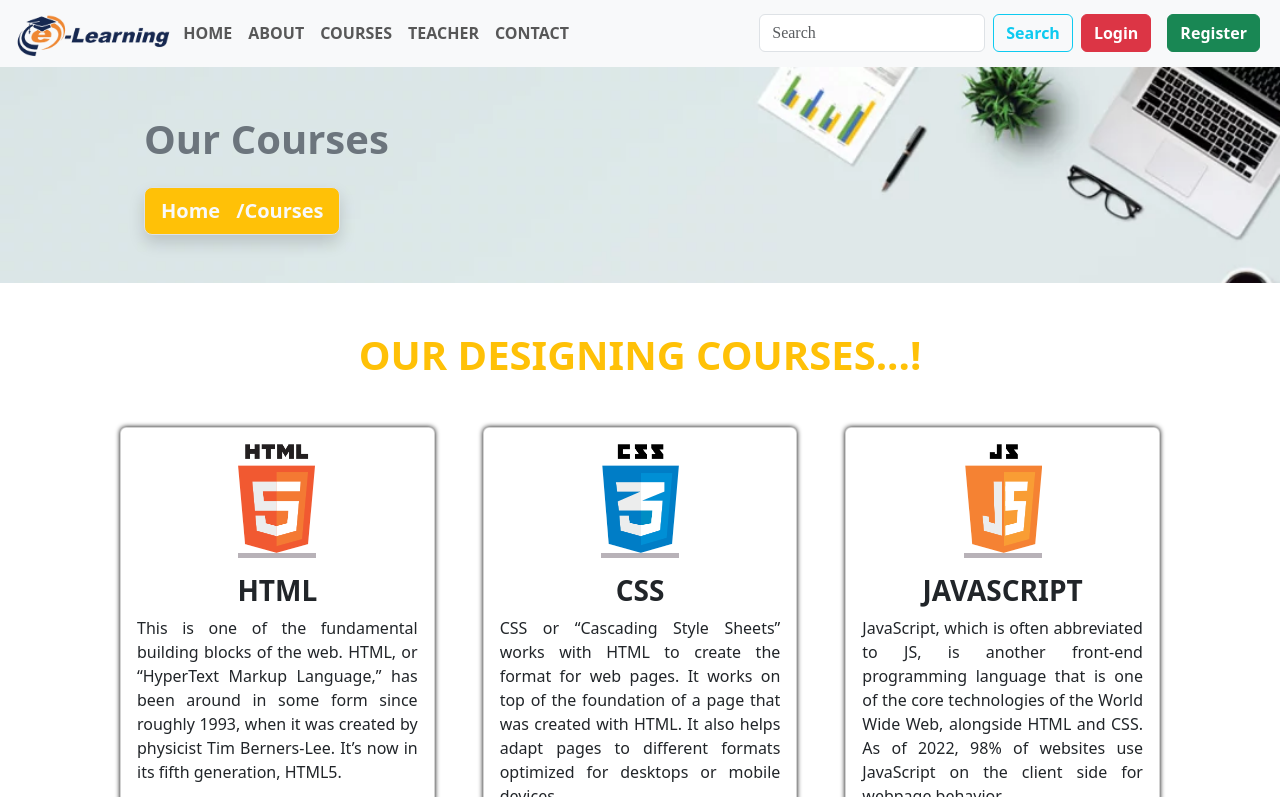
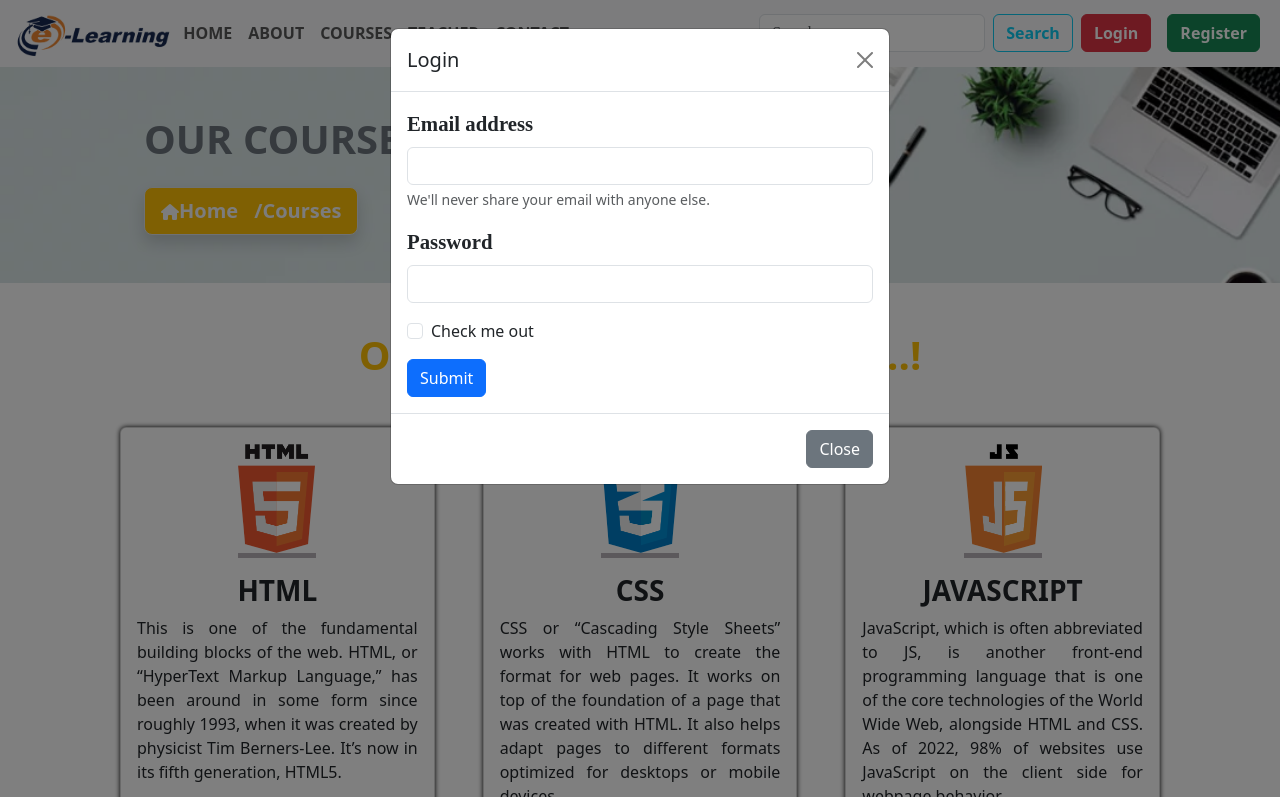
Before and after one commit to NishaGJadhav/E-learning, a plain HTML site: page CoursesBS.html in a window 1280 px wide. Both pictures are taken after a click on the button "Login". Shown: the top 797 px of the page. Drawn offline with nearby package versions, Linux system fonts and the light colour scheme.

Commit message:
Update CoursesBS.html

```diff
--- a/CoursesBS.html
+++ b/CoursesBS.html
@@ -5,6 +5,10 @@
     <meta charset="utf-8">
     <meta name="viewport" content="width=device-width, initial-scale=1">
     <title>E-Learning</title>
+    <link rel="stylesheet" href="https://cdnjs.cloudflare.com/ajax/libs/font-awesome/6.4.0/css/all.min.css"
+        integrity="sha512-iecdLmaskl7CVkqkXNQ/ZH/XLlvWZOJyj7Yy7tcenmpD1ypASozpmT/E0iPtmFIB46ZmdtAc9eNBvH0H/ZpiBw=="
+        crossorigin="anonymous" referrerpolicy="no-referrer" />
+
     <link rel="stylesheet" href="StyleBS.css">
     <link href="https://cdn.jsdelivr.net/npm/bootstrap@5.3.0/dist/css/bootstrap.min.css" rel="stylesheet"
         integrity="sha384-9ndCyUaIbzAi2FUVXJi0CjmCapSmO7SnpJef0486qhLnuZ2cdeRhO02iuK6FUUVM" crossorigin="anonymous">
@@ -26,7 +30,7 @@
             <div class="collapse navbar-collapse" id="navbarSupportedContent">
                 <ul class="navbar-nav me-auto mb-2 mb-lg-0 P-2">
                     <li class="nav-item">
-                        <a class="nav-link  fw-bold" aria-current="page" href="#">HOME</a>
+                        <a class="nav-link  fw-bold" aria-current="page" href="index.html">HOME</a>
                     </li>
                     <li class="nav-item">
                         <a class="nav-link fw-bold" href="AboutBS.html">ABOUT</a>
@@ -53,9 +57,79 @@
             </div>
         </div>
     </nav>
+    <div class="modal fade" id="exampleModal" tabindex="-1" aria-labelledby="exampleModalLabel" aria-hidden="true">
+      <div class="modal-dialog">
+        <div class="modal-content">
+          <div class="modal-header">
+            <h1 class="modal-title fs-5" id="exampleModalLabel">Login</h1>
+            <button type="button" class="btn-close" data-bs-dismiss="modal" aria-label="Close"></button>
+          </div>
+          <div class="modal-body">
+              <form>
+                  <div class="mb-3">
+                    <label for="exampleInputEmail1" class="form-label">Email address</label>
+                    <input type="email" class="form-control" id="exampleInputEmail1" aria-describedby="emailHelp">
+                    <div id="emailHelp" class="form-text">We'll never share your email with anyone else.</div>
+                  </div>
+                  <div class="mb-3">
+                    <label for="exampleInputPassword1" class="form-label">Password</label>
+                    <input type="password" class="form-control" id="exampleInputPassword1" required>
+                  </div>
+                  <div class="mb-3 form-check">
+                    <input type="checkbox" class="form-check-input" id="exampleCheck1" required>
+                    <label class="form-check-label" for="exampleCheck1">Check me out</label>
+                  </div>
+                  <button type="submit" class="btn btn-primary">Submit</button>
+                </form>
+          </div>
+          <div class="modal-footer">
+            <button type="button" class="btn btn-secondary" data-bs-dismiss="modal">Close</button>
+
+          </div>
+        </div>
+      </div>
+    </div>
+    <div class="modal fade" id="exampleModal1" tabindex="-1" aria-labelledby="exampleModalLabel" aria-hidden="true">
+      <div class="modal-dialog">
+        <div class="modal-content">
+          <div class="modal-header">
+            <h1 class="modal-title fs-5 fw-bold" id="exampleModalLabel">Register</h1>
+            <button type="button" class="btn-close" data-bs-dismiss="modal" aria-label="Close"></button>
+          </div>
+          <div class="modal-body">
+              <form>
+                  <div class="mb-3">
+                      <label for="exampleInputEmail1" class="form-label">Name</label>
+                      <input type="text" class="form-control" id="exampleInputEmail1" aria-describedby="emailHelp" required>
+
+                    </div>
+                  <div class="mb-3">
+                    <label for="exampleInputEmail1" class="form-label">Email address</label>
+                    <input type="email" class="form-control" id="exampleInputEmail1" aria-describedby="emailHelp" required>
+
+                  </div>
+                  <div class="mb-3">
+                    <label for="exampleInputPassword1" class="form-label">Password</label>
+                    <input type="password" class="form-control" id="exampleInputPassword1" required>
+                  </div>
+                  <div class="mb-3">
+                      <label for="exampleInputPassword1" class="form-label"> Conform Password</label>
+                      <input type="password" class="form-control" id="exampleInputPassword1" required>
+                    </div>
+
+                  <button type="submit" class="btn btn-primary">Submit</button>
+                </form>
+          </div>
+          <div class="modal-footer">
+            <button type="button" class="btn btn-secondary" data-bs-dismiss="modal">Close</button>
+
+          </div>
+        </div>
+      </div>
+    </div>
     <div class="topbg p-5 mb-4 mb-lg-0">
       <div class="ms-lg-5 ps-lg-5">
-          <h1 class="fw-bold text-secondary Title mb-4">Our Courses</h1>
+          <h1 class="fw-bold text-secondary Title mb-4">OUR COURSES</h1>
           <div class="d-inline-flex align-items-center btns bg-warning border rounded-3 fw-bold shadow">
               <a href="index.html" class="text-light text-decoration-none fs-5 p-2 ps-3 ">
                   <i class="fa-solid fa-house fs-6"></i>Home</a>
```
